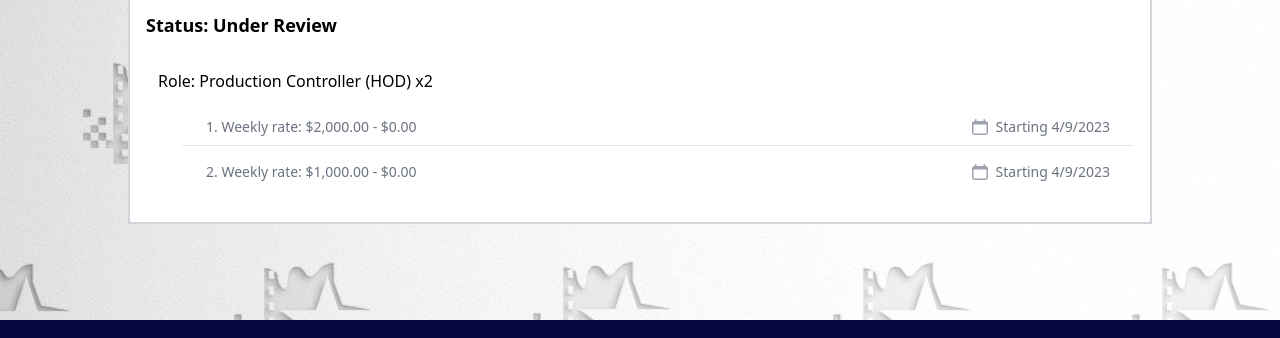
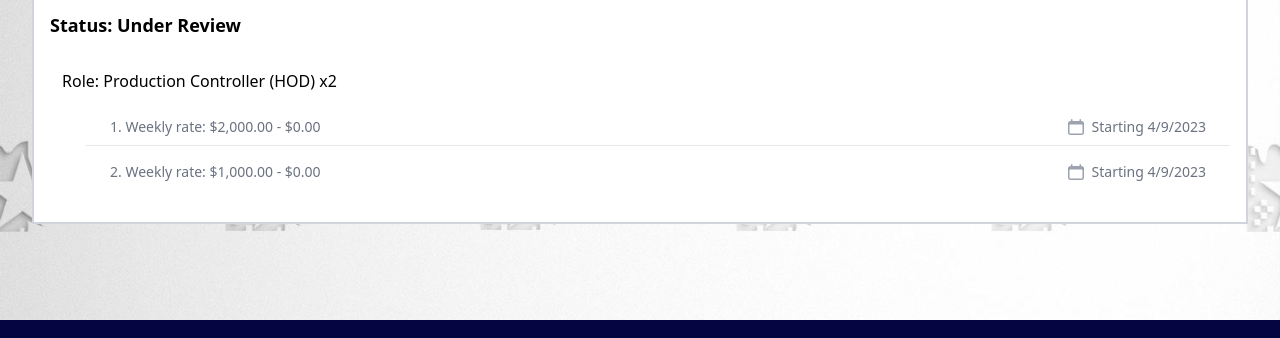
Before and after one commit to ervinCodes/OTTA-Employers, a website: page Interior/employer-job-request-under-review.html in a window 1280 px wide. Shown: the part 653-991 px from the top of the page. Drawn offline with Linux system fonts and the light colour scheme; a web font is replaced by a local one.

Commit message:
Employers - Job Request Under Review - Fixed margins and BG image bug

```diff
--- a/Interior/employer-job-request-under-review.html
+++ b/Interior/employer-job-request-under-review.html
@@ -116,7 +116,7 @@
       </ul>
     </nav>
     <!-- Body -->
-    <div class="bg-[url('/images/white-stars-bg.jpg')]">
+    <div class="bg-[url('/images/white-stars-bg.jpg')] bg-cover">
       <div class="">
         <!-- Header Section-->
         <header
@@ -160,7 +160,7 @@
 
         <!-- Content -->
         <div
-          class="lg:mx-24 mt-4 px-4 pb-16 sm:px-6 sm:pb-24 lg:max-w-7xl lg:px-8"
+          class="mt-4 px-4 pb-16 sm:px-6 sm:pb-24 lg:px-8"
         >
           <div
             class="space-y-8 divide-y divide-gray-200 border-2 border-gray-300 px-4 pb-8 bg-white"
```
